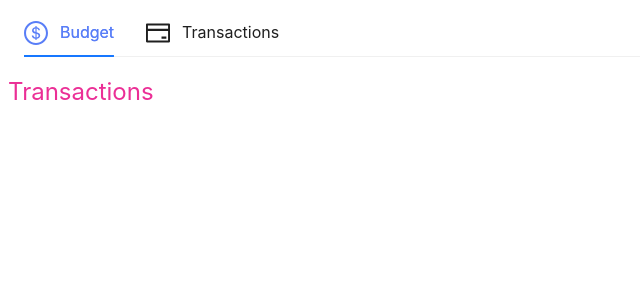
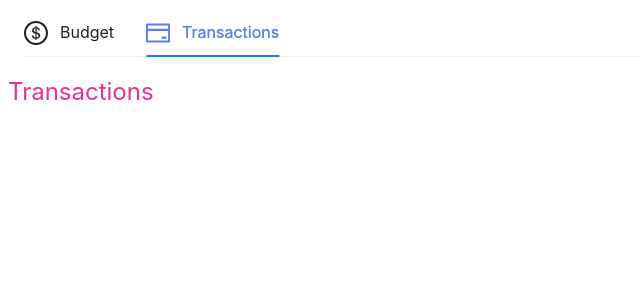
Before and after one commit to Kubenz98/budget-planner, a Next.js app: page /dashboard/transactions in a window 1280 px wide. Shown: the top 300 px of the page, without its empty margins (0-640 px from the left). Built offline with nearby package versions, Linux system fonts and the light colour scheme.

Commit message:
Add default active key.

```diff
--- a/app/common/Navbar/Navbar.tsx
+++ b/app/common/Navbar/Navbar.tsx
@@ -3,6 +3,7 @@ import styled from "@emotion/styled";
 import { Tabs } from "antd";
 import React from "react";
 import { items } from "./items";
+import { usePathname } from "next/navigation";
 
 const NavStyled = styled.nav`
   padding: 0 16px;
@@ -24,9 +25,10 @@ const TabsStyled = styled(Tabs)`
 `;
 
 export default function Navbar() {
+  const pathname = usePathname();
   return (
     <NavStyled>
-      <TabsStyled items={items} />
+      <TabsStyled defaultActiveKey={pathname} items={items} />
     </NavStyled>
   );
 }
```
